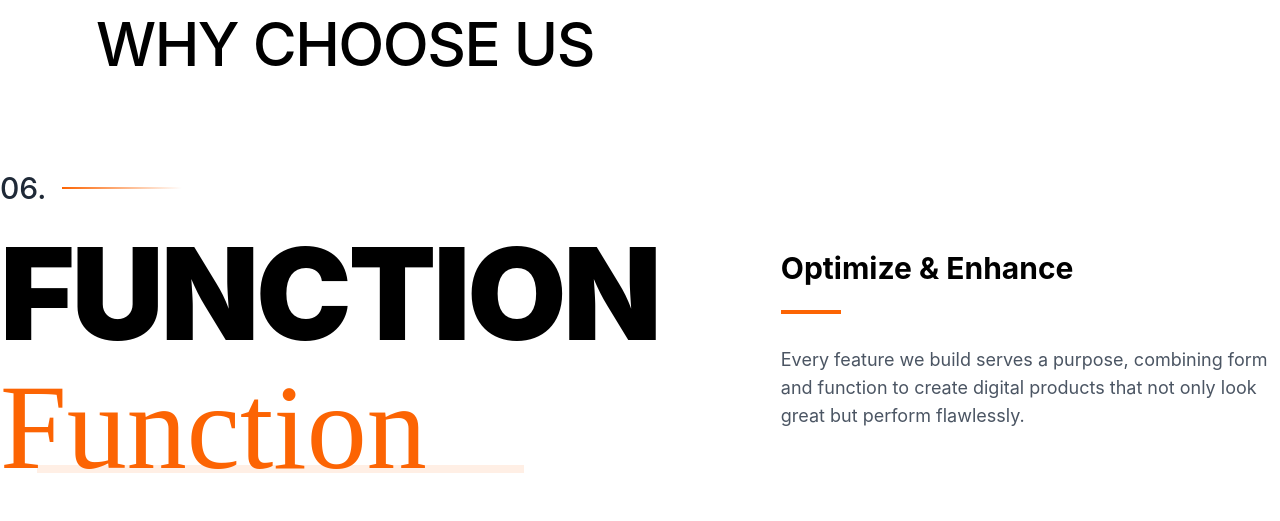
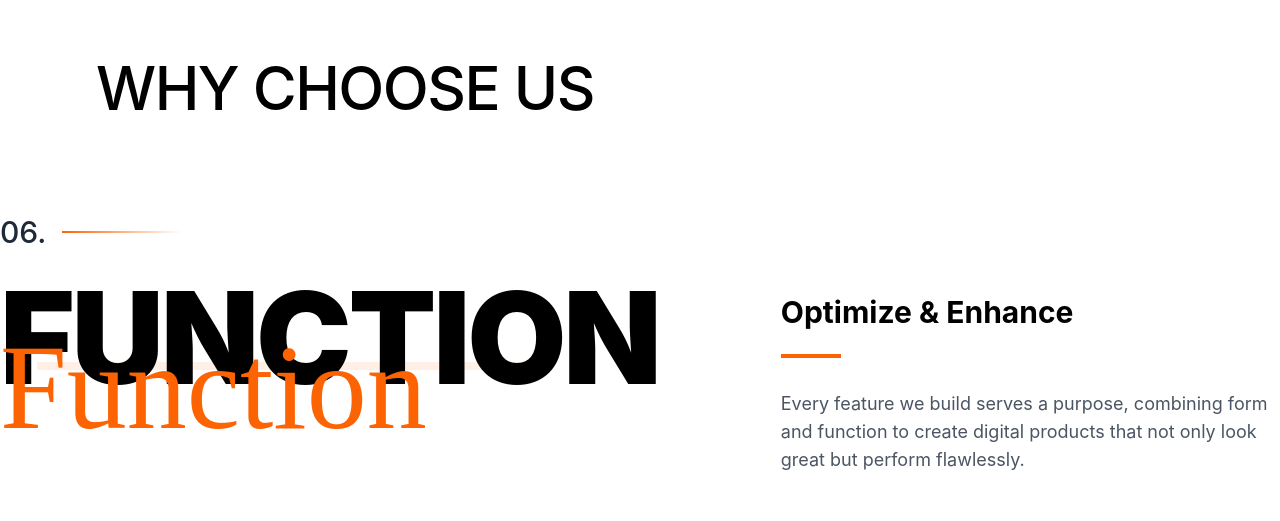
Before and after one commit to iambisuu/nexCraft-landing-page, an Astro site: page / in a window 1280 px wide. Shown: the part 1718-2239 px from the top of the page. Built offline with nearby package versions, Linux system fonts and the light colour scheme; Astro itself is replaced by a stand-in of ours.

Commit message:
updated why choose us section

```diff
--- a/src/components/miniComponent/comp1.astro
+++ b/src/components/miniComponent/comp1.astro
@@ -13,12 +13,11 @@ interface Props {
 
 const { sections } = Astro.props;
 ---
-
 <div class="concept-discovery-container">
   <!-- Fixed position display panel that shows current content -->
   <div class="sticky-panel">
     <div class="display-content pb-20 sm:pb-24 max-sm:px-4">
-      <h1 class=" sm:text-5xl text-3xl uppercase tracking-tight mb-24 sm:ml-24 font-medium leading-none md:text-6xl">Why Choose Us</h1>
+      <h1 class="sm:text-5xl text-3xl uppercase tracking-tight mb-24 sm:ml-24 font-medium leading-none md:text-6xl">Why Choose Us</h1>
       <div class="flex flex-col md:flex-row items-start gap-8 font-sans w-full max-w-7xl mx-auto">
         <!-- Left Content: Number + Concept Text + Accent Text -->
         <div class="relative w-full md:w-[60%] flex flex-col">
@@ -28,8 +27,8 @@ const { sections } = Astro.props;
             <div class="animated-line"></div>
           </div>
 
-          <!-- Concept Text (removed backdrop) -->
-          <div class="concept-container relative overflow-visible mb-0">
+          <!-- Concept and Accent Text Container -->
+          <div class="concept-accent-container relative overflow-visible mb-0">
             <div
               id="concept-text-display"
               class="font-black leading-none tracking-tight concept-text transition-all relative z-10 mb-0"
@@ -37,17 +36,13 @@ const { sections } = Astro.props;
             >
               {sections[0].conceptText}
             </div>
-          </div>
-
-          <!-- Accent Text with stroke effect -->
-          <div class="accent-container relative mb-0" style="margin-top: -20px;">
-            <p
+            <div
               id="accent-text-display"
-              class="font-cursive text-[#FC6403] accent-text transition-all relative z-10"
-              style={`font-size: ${sections[0].accentTextSize};`}
+              class="font-cursive text-[#FC6403] accent-text mt-6 transition-all absolute z-20"
+              style={`font-size: ${sections[0].accentTextSize}; top: 0; left: 0;`}
             >
               {sections[0].accentText}
-            </p>
+            </div>
             <div class="accent-decoration"></div>
           </div>
         </div>
@@ -90,8 +85,6 @@ const { sections } = Astro.props;
     </div>
   </div>
 </div>
-
-
 
 <style>
   .font-cursive {
```
Also changed, not shown: src/components/Hero2.astro (added). Lines whose indentation alone changed are shown as unchanged.
